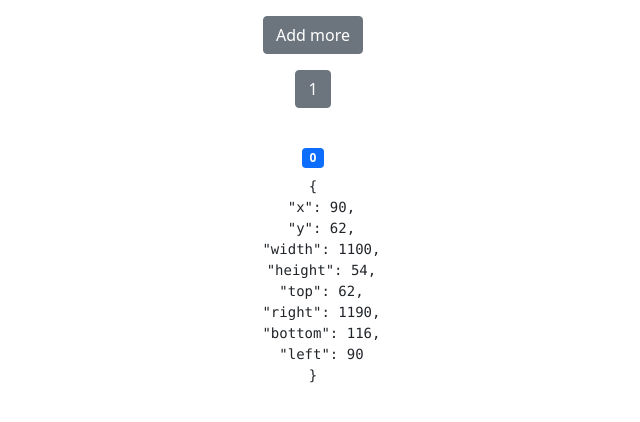
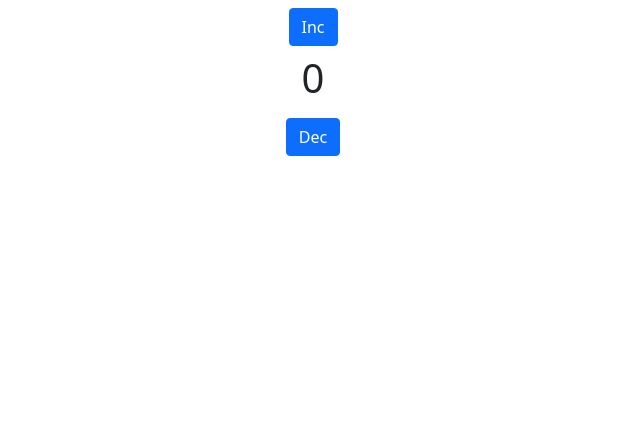
Before and after one commit to abdallahragab40/revision, a React (Create React App) app in the folder mahara/: page / in a window 1280 px wide. Shown: the top 422 px of the page, without its empty margins (327-967 px from the left). Built offline with nearby package versions, Linux system fonts and the light colour scheme.

Commit message:
useReducer

```diff
--- a/mahara/src/components/Button.js
+++ b/mahara/src/components/Button.js
@@ -2,7 +2,7 @@ import { memo } from "react";
 
 export const Button = memo(({ label, onClick, n }) => {
   return (
-    <button className="btn btn-secondary m-2" onClick={() => onClick(n)}>
+    <button className="btn btn-primary m-2" onClick={() => onClick(n)}>
       {label}
     </button>
   );
--- a/mahara/src/components/Counter.js
+++ b/mahara/src/components/Counter.js
@@ -1,44 +1,9 @@
-import { useState, useEffect, useRef, useCallback } from "react";
-import { Button } from "./Button";
+import { UseReducerExample } from "./UseReducerExample";
 
 const Counter = () => {
-  const [counter, setCounter] = useState(0);
-  const [divData, setDivData] = useState({});
-  const [listOfCount, setListOfCount] = useState([1]);
-  const divRef = useRef();
-
-  useEffect(() => {
-    setDivData(divRef.current.getBoundingClientRect());
-  }, [listOfCount]);
-
-  const onClick = useCallback(
-    (n) => {
-      setCounter((c) => c + n);
-    },
-    [setCounter]
-  );
-
-  const AddMoreButton = () => {
-    setListOfCount([...listOfCount, 50]);
-  };
-
   return (
     <>
-      <div className="m-2">
-        <Button label="Add more" onClick={AddMoreButton} />
-        <div ref={divRef}>
-          {listOfCount.map((count) => (
-            <>
-              <Button label={count} counterFn={onClick} key={count} n={count} />
-              <br />
-            </>
-          ))}
-        </div>
-        <br />
-        <span className="badge bg-primary m-2">{counter}</span>
-        <br />
-        <pre>{JSON.stringify(divData, null, 2)}</pre>
-      </div>
+      <UseReducerExample />
     </>
   );
 };
--- /dev/null
+++ b/mahara/src/components/UseReducerExample.js
@@ -0,0 +1,30 @@
+import React, { useReducer } from "react";
+import { Button } from "./Button";
+
+const INCREMENT = "INCREMENT";
+const DECREMENT = "DECREMENT";
+
+const reducer = (state, action) => {
+  switch (action.type) {
+    case INCREMENT:
+      return { count: state.count + 1 };
+
+    case DECREMENT:
+      return { count: state.count - 1 };
+
+    default:
+      return state;
+  }
+};
+
+export const UseReducerExample = () => {
+  const [state, dispatch] = useReducer(reducer, { count: 0 });
+
+  return (
+    <div>
+      <Button label="Inc" onClick={() => dispatch({ type: INCREMENT })} />
+      <h1>{state.count}</h1>
+      <Button label="Dec" onClick={() => dispatch({ type: DECREMENT })} />
+    </div>
+  );
+};
```
